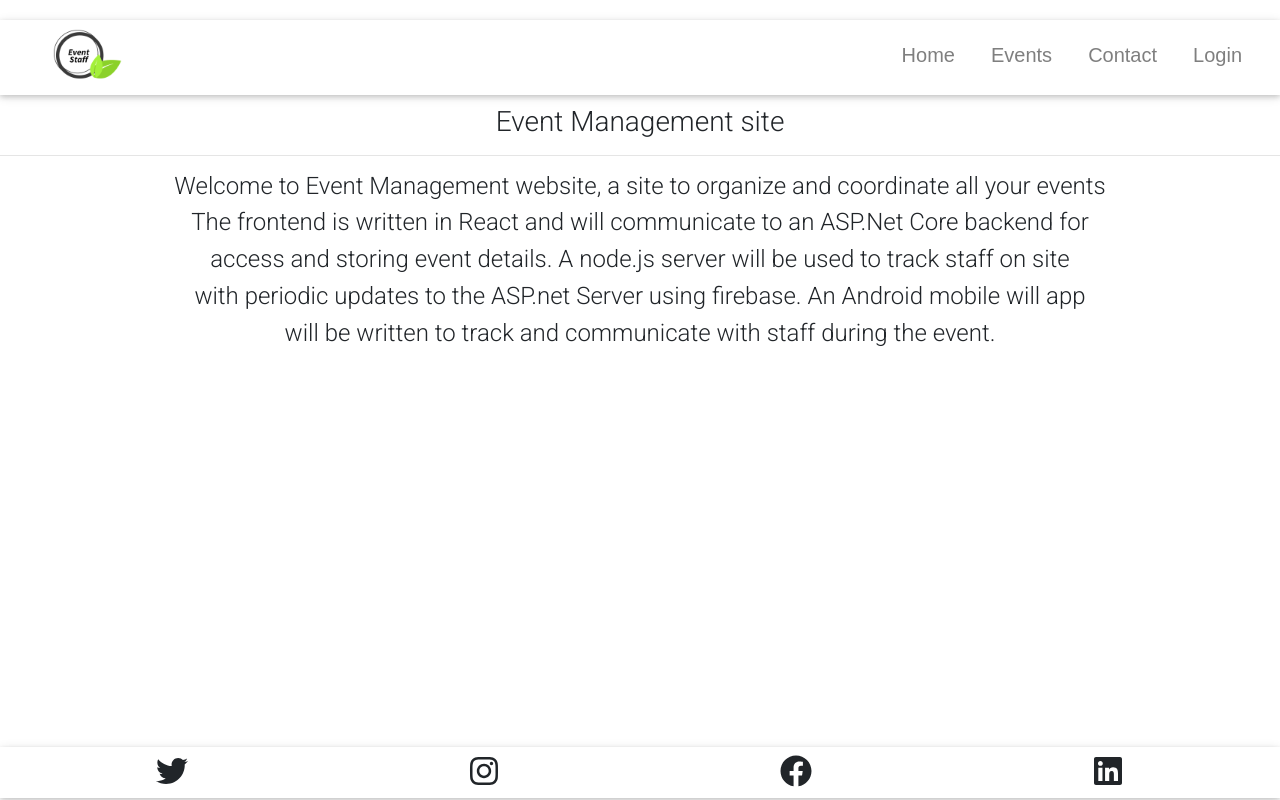
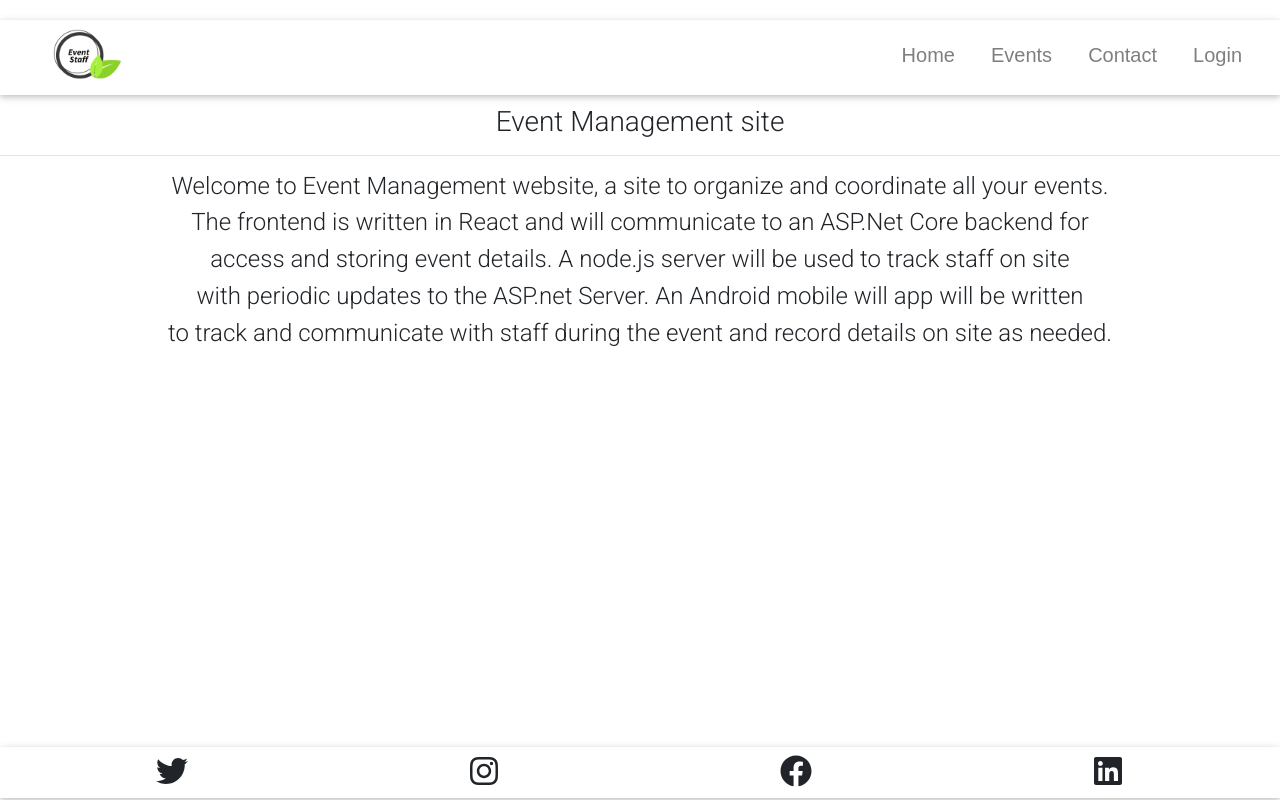
Before and after one commit to EnterpriseBoy/Magiweb, a React (Create React App) app: page / in a window 1280 px wide. Built offline with nearby package versions, Linux system fonts and the light colour scheme.

Commit message:
fixing home page spelling

```diff
--- a/src/Components/Pages/Home/Home.js
+++ b/src/Components/Pages/Home/Home.js
@@ -8,11 +8,11 @@ function Home() {
         </div>
         <hr/>
         <div className="areaHeading">
-          <h4>Welcome to Event Management website, a site to organize and coordinate all your events</h4>
+          <h4>Welcome to Event Management website, a site to organize and coordinate all your events.</h4>
           <h4>The frontend is written in React and will communicate to an ASP.Net Core backend for</h4>
           <h4>access and storing event details. A node.js server will be used to track staff on site</h4>
-          <h4>with periodic updates to the ASP.net Server using firebase. An Android mobile will app</h4>
-          <h4>will be written to track and communicate with staff during the event.</h4>
+          <h4>with periodic updates to the ASP.net Server. An Android mobile will app will be written</h4>
+          <h4>to track and communicate with staff during the event and record details on site as needed.</h4>
         </div>
     </div>
   );
```
